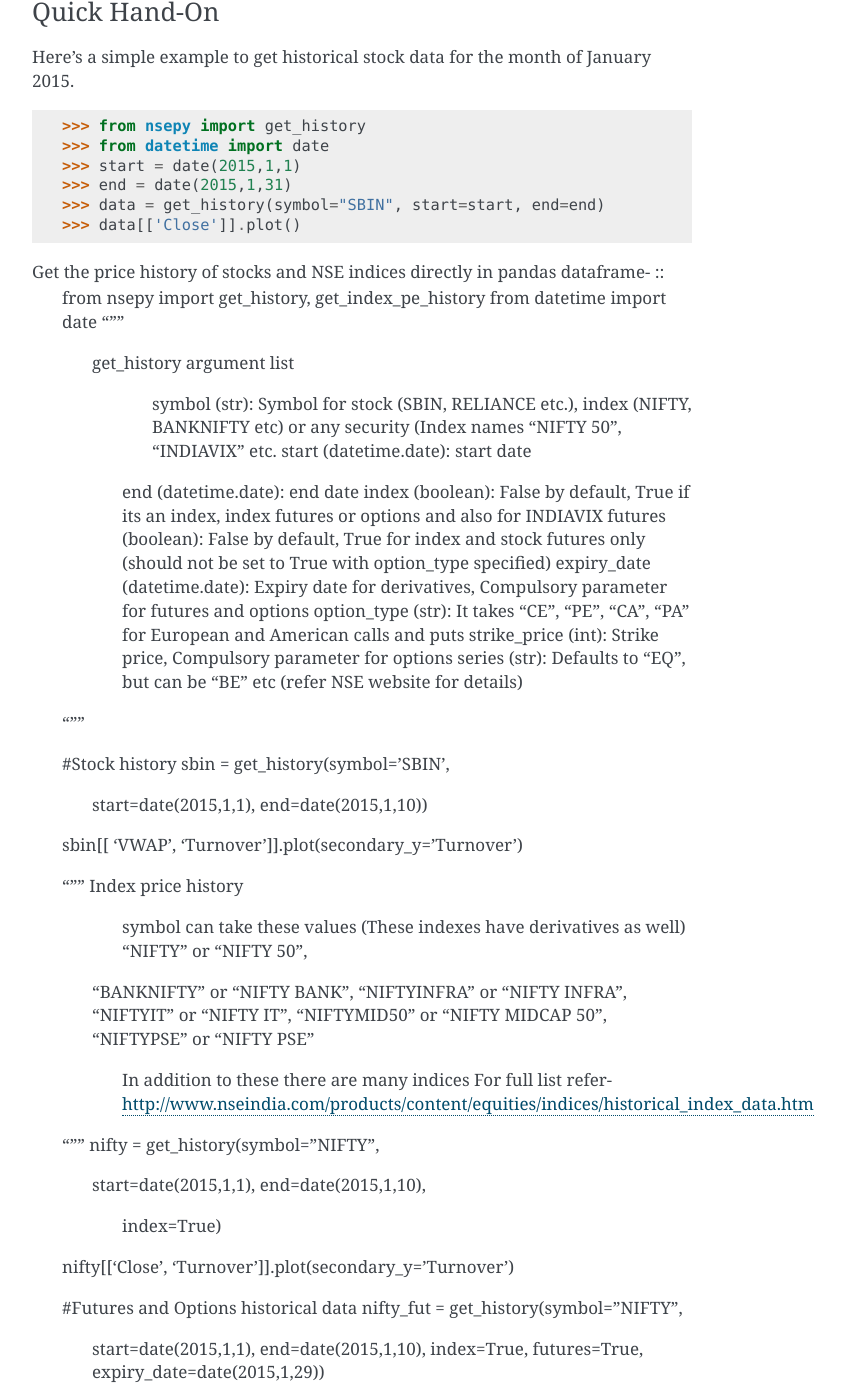
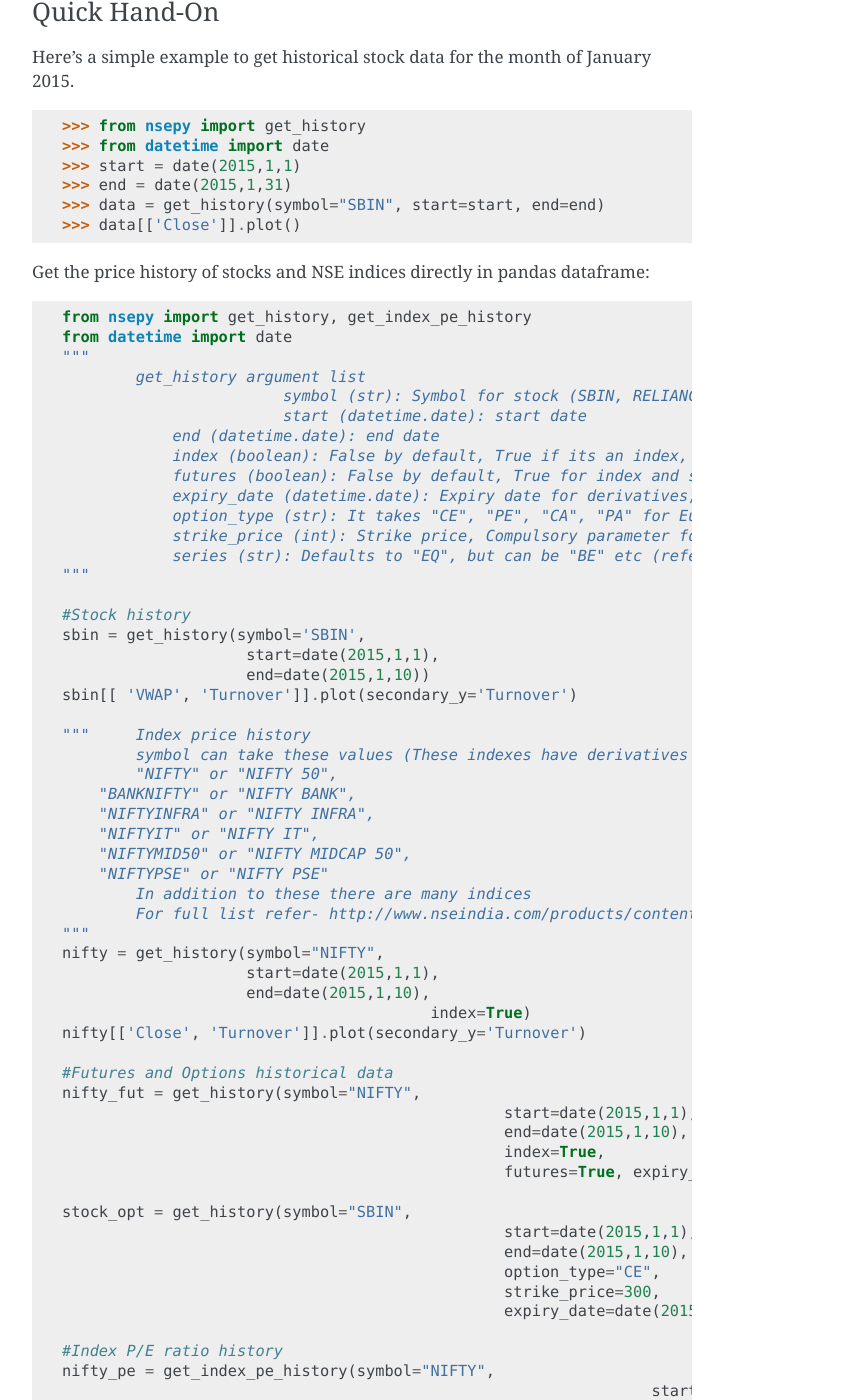
Before and after one commit to swapniljariwala/nsepy, a Sphinx documentation site: the page built from docs/source/index.rst, in a window 1280 px wide and 1400 px high, scrolled down 523 px. Shown: the whole window, without its empty margins (388-1231 px from the left). Built offline with Sphinx 7.4.7, drawn with Linux system fonts in a browser that asks for light colours; some of the changed text lies outside the part shown.

Commit message:
Update index.rst

````diff
--- a/docs/source/index.rst
+++ b/docs/source/index.rst
@@ -29,7 +29,9 @@
 >>> data[['Close']].plot()
 
 
-Get the price history of stocks and NSE indices directly in pandas dataframe- ::
+Get the price history of stocks and NSE indices directly in pandas dataframe::
+
+
 	from nsepy import get_history, get_index_pe_history
 	from datetime import date
 	"""
@@ -86,9 +88,8 @@
 	nifty_pe = get_index_pe_history(symbol="NIFTY",
 									start=date(2015,1,1),
 									end=date(2015,1,10))
-	```
-	Sample contents of the one of the dataframe (I'm using Anaconda and Spyder)-
-	```
+
+Sample contents of the one of the dataframe (I'm using Anaconda and Spyder)::
 	In[6]: nifty_fut
 	Out[6]:
 	           Symbol      Expiry     Open    High      Low    Close     Last
````
